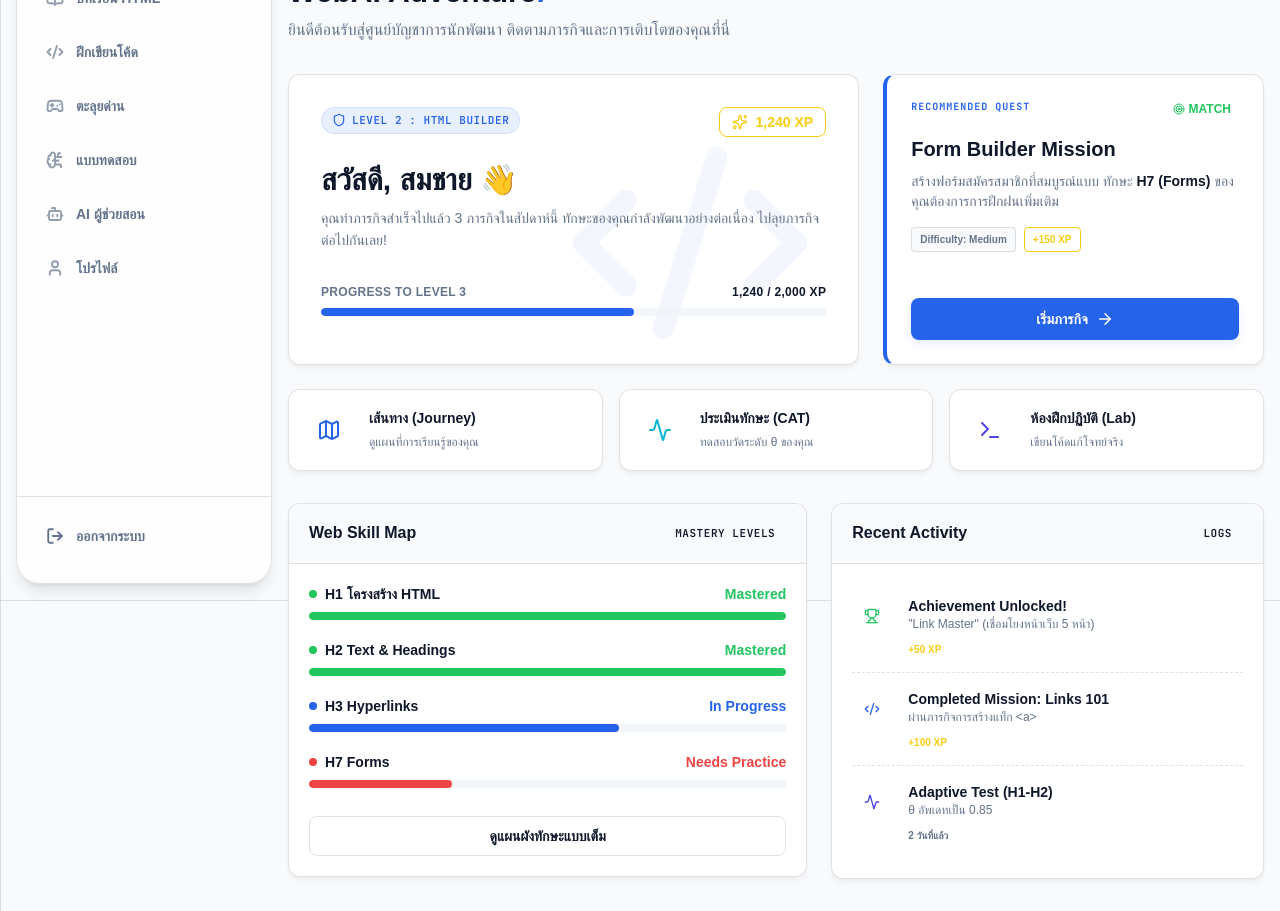
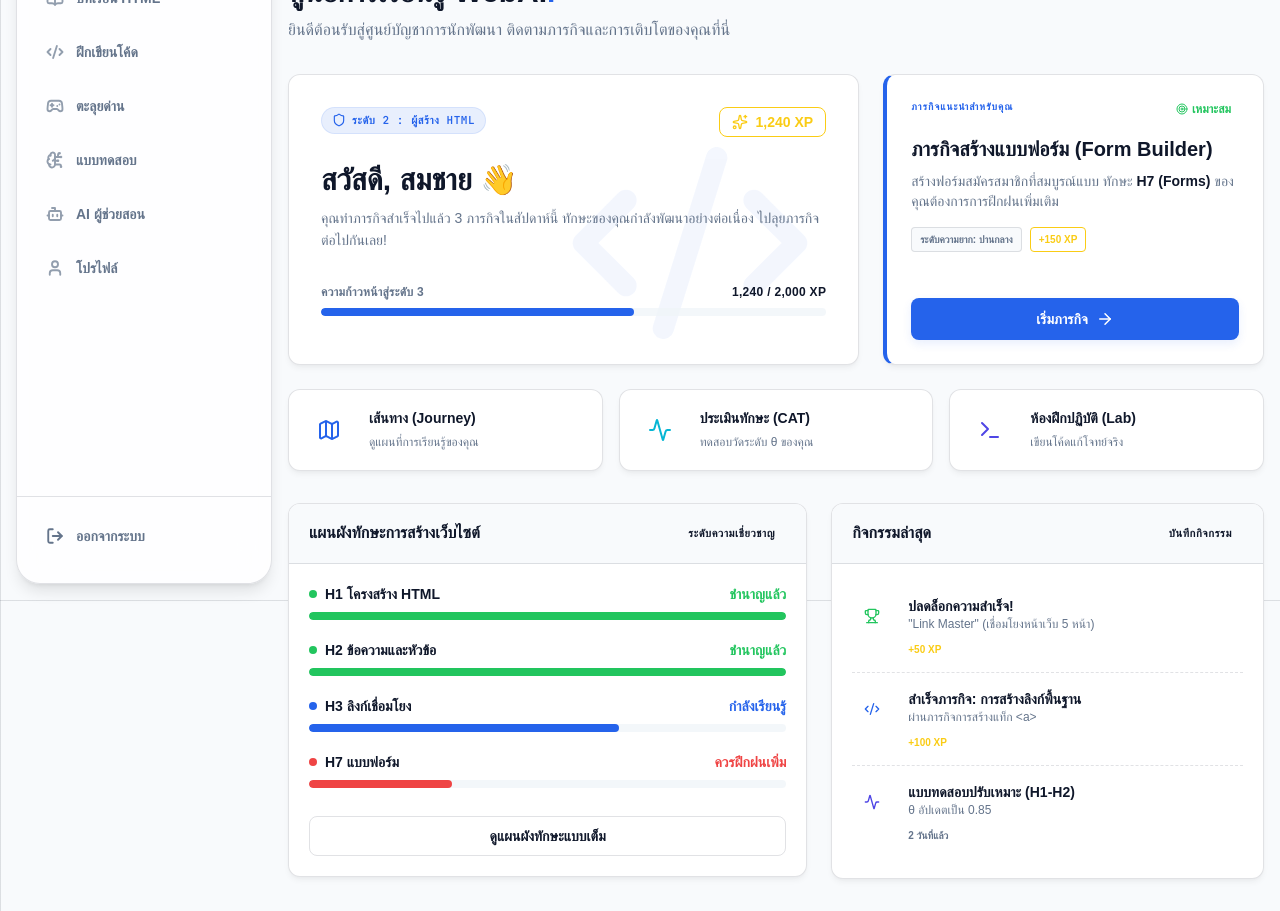
Before and after one commit to Pannawat2904/Webai-adaptive-learning, a Next.js app: page /student in a window 1280 px wide. Shown: the part 200-1111 px from the top of the page. Built offline with nearby package versions, Linux system fonts and the light colour scheme; no server answers; a web font is replaced by a local one.

Commit message:
feat(i18n): translate learning journey, dashboard, and assessment headings to Thai

```diff
--- a/src/app/student/assessment/page.tsx
+++ b/src/app/student/assessment/page.tsx
@@ -219,7 +219,7 @@ function AssessmentContent() {
           <div className="inline-flex items-center justify-center w-16 h-16 rounded-2xl bg-success-dim text-success mb-4">
             <CheckCircle2 className="w-8 h-8" />
           </div>
-          <h1 className="text-3xl font-black text-ink mb-2">Assessment Completed<span className="text-primary">.</span></h1>
+          <h1 className="text-3xl font-black text-ink mb-2">ประเมินผลเสร็จสิ้น<span className="text-primary">.</span></h1>
           <p className="text-muted">ระบบประมวลผลความเชี่ยวชาญของคุณเสร็จสิ้น นี่คือโปรไฟล์การเรียนรู้ของคุณ</p>
         </div>
 
@@ -233,14 +233,14 @@ function AssessmentContent() {
 
             {/* IRT Ability Block */}
             <div className="card p-5 border-primary">
-              <h3 className="text-sm font-bold text-muted uppercase tracking-wider mb-4 border-b border-line pb-2">Adaptive Ability</h3>
+              <h3 className="text-sm font-bold text-muted uppercase tracking-wider mb-4 border-b border-line pb-2">ระดับความสามารถ (Adaptive Ability)</h3>
               <div className="flex justify-between items-end mb-4">
                 <div>
-                  <div className="text-[10px] text-muted font-bold mb-1">OVERALL THETA (θ)</div>
+                  <div className="text-[10px] text-muted font-bold mb-1">ระดับความสามารถรวม (θ)</div>
                   <div className="text-4xl font-black text-ink">{theta}</div>
                 </div>
                 <div className="text-right">
-                  <div className="text-[10px] text-muted font-bold mb-1">MEASUREMENT ERROR (SE)</div>
+                  <div className="text-[10px] text-muted font-bold mb-1">ความคลาดเคลื่อนมาตรฐาน (SE)</div>
                   <div className="text-2xl font-bold text-muted">{se}</div>
                 </div>
               </div>
@@ -251,18 +251,18 @@ function AssessmentContent() {
 
             {/* Micro Skill Map */}
             <div className="card p-5 border-line">
-              <h3 className="text-sm font-bold text-muted uppercase tracking-wider mb-4 border-b border-line pb-2">Skill Diagnosis</h3>
+              <h3 className="text-sm font-bold text-muted uppercase tracking-wider mb-4 border-b border-line pb-2">การวิเคราะห์ทักษะ (Skill Diagnosis)</h3>
               <div className="space-y-3">
                 <div className="flex justify-between items-center text-sm">
-                  <span className="font-bold text-ink">Strong Skills</span>
+                  <span className="font-bold text-ink">ทักษะที่ทำได้ดี</span>
                   <span className="chip chip-success chip-mono py-0 px-2 text-[10px]">H1, H2</span>
                 </div>
                 <div className="flex justify-between items-center text-sm">
-                  <span className="font-bold text-ink">Developing</span>
+                  <span className="font-bold text-ink">กำลังพัฒนา</span>
                   <span className="chip chip-primary chip-mono py-0 px-2 text-[10px]">H3, H4</span>
                 </div>
                 <div className="flex justify-between items-center text-sm">
-                  <span className="font-bold text-ink">Needs Practice</span>
+                  <span className="font-bold text-ink">ควรฝึกฝนเพิ่ม</span>
                   <span className="chip chip-danger chip-mono py-0 px-2 text-[10px]">H7</span>
                 </div>
               </div>
@@ -273,8 +273,8 @@ function AssessmentContent() {
 
         <div className="card p-6 border-l-4 border-l-highlight bg-highlight-dim mb-8 flex flex-col md:flex-row items-center justify-between gap-6">
           <div>
-            <div className="text-[10px] font-mono font-bold text-highlight uppercase tracking-widest mb-1">Recommended Next Step</div>
-            <h3 className="text-lg font-bold text-ink mb-1">Form Builder Mission</h3>
+            <div className="text-[10px] font-mono font-bold text-highlight uppercase tracking-widest mb-1">ขั้นตอนแนะนำถัดไป</div>
+            <h3 className="text-lg font-bold text-ink mb-1">ภารกิจสร้างแบบฟอร์ม (Form Builder)</h3>
             <p className="text-sm text-muted">ระบบตรวจพบว่าคุณควรฝึกฝนเรื่อง Form เพิ่มเติมเพื่อเพิ่มค่า Ability (θ)</p>
           </div>
           <button className="btn btn-primary whitespace-nowrap" onClick={() => router.push('/student')}>
@@ -419,7 +419,7 @@ function AssessmentContent() {
               <div className="flex items-center gap-2"><span style={{ width: '11px', height: '11px', borderRadius: '3px', border: '1px solid var(--line)', display: 'inline-block' }}></span>ยังไม่ถึง</div>
             </div>
             <div style={{ marginTop: '18px', padding: '12px', background: 'var(--blue-dim)', borderRadius: '12px' }}>
-              <b style={{ fontSize: '11px', color: 'var(--blue)', display: 'block', marginBottom: '4px' }}>Adaptive Mode Active</b>
+              <b style={{ fontSize: '11px', color: 'var(--blue)', display: 'block', marginBottom: '4px' }}>ระบบปรับเหมาะกำลังทำงาน</b>
               <p style={{ margin: 0, fontSize: '10px', color: 'var(--blue)', lineHeight: 1.6, opacity: .85 }}>ระบบปรับระดับความยากของคำถามถัดไปตามความสามารถของคุณโดยอัตโนมัติ</p>
             </div>
           </aside>
--- a/src/app/student/layout.tsx
+++ b/src/app/student/layout.tsx
@@ -123,7 +123,7 @@ export default function StudentLayout({
         <header className="h-16 flex items-center justify-between px-6 mt-4 rounded-[20px] bg-surface/80 backdrop-blur-xl border border-line shadow-sm shrink-0">
           <div className="flex items-center gap-2">
             <span className="text-xs font-mono font-bold text-primary bg-primary-dim px-3 py-1.5 rounded-full border border-primary/20 flex items-center gap-1.5">
-              <Sparkles className="w-3.5 h-3.5" /> WebAI Student
+              <Sparkles className="w-3.5 h-3.5" /> ระบบการเรียนรู้ WebAI
             </span>
           </div>
 
--- a/src/app/student/lessons/page.tsx
+++ b/src/app/student/lessons/page.tsx
@@ -20,14 +20,14 @@ import {
 } from 'lucide-react';
 
 const JOURNEY_NODES = [
-  { id: 'H1', title: 'Web Explorer', desc: 'โครงสร้างเอกสาร HTML พื้นฐาน', icon: Globe, status: 'mastered' },
-  { id: 'H2', title: 'Structure Builder', desc: 'การจัดการข้อความและ Heading', icon: FileCode, status: 'mastered' },
-  { id: 'H3', title: 'Web Connector', desc: 'การเชื่อมโยง (Links) และ Navigation', icon: Network, status: 'progress' },
-  { id: 'H4', title: 'Media Integrator', desc: 'การแทรกรูปภาพและสื่อต่างๆ', icon: LayoutTemplate, status: 'available' },
-  { id: 'H5', title: 'Data Builder', desc: 'การสร้างตารางข้อมูล', icon: Database, status: 'locked' },
-  { id: 'H6', title: 'List Organizer', desc: 'การจัดการรายการ (Lists)', icon: Terminal, status: 'locked' },
-  { id: 'H7', title: 'Form Creator', desc: 'การสร้างแบบฟอร์มรับข้อมูล', icon: FormInput, status: 'locked' },
-  { id: 'H8', title: 'Semantic Architect', desc: 'โครงสร้าง Semantic HTML', icon: Cpu, status: 'locked' },
+  { id: 'H1', title: 'หน่วยที่ 1: โครงสร้างเอกสาร HTML พื้นฐาน', desc: 'DOCTYPE, html, head, body, title และ meta charset', icon: Globe, status: 'mastered' },
+  { id: 'H2', title: 'หน่วยที่ 2: การจัดการข้อความและหัวข้อ', desc: 'Heading h1-h6, ย่อหน้า p, การตัดบรรทัด br, hr และตัวหนา', icon: FileCode, status: 'mastered' },
+  { id: 'H3', title: 'หน่วยที่ 3: การเชื่อมโยงลิงก์และ Navigation', desc: 'แท็ก a, แอตทริบิวต์ href, target และการเชื่อมโยงภายในหน้า', icon: Network, status: 'progress' },
+  { id: 'H4', title: 'หน่วยที่ 4: การแทรกรูปภาพและสื่อประสม', desc: 'แท็ก img, แอตทริบิวต์ alt, figure และการจัดวางรูปภาพ', icon: LayoutTemplate, status: 'available' },
+  { id: 'H5', title: 'หน่วยที่ 5: การสร้างตารางข้อมูล (Tables)', desc: 'table, tr, td, th, thead, tbody และการผสานเซลล์', icon: Database, status: 'locked' },
+  { id: 'H6', title: 'หน่วยที่ 6: การจัดการรายการข้อมูล (Lists)', desc: 'รายการแบบไม่มีลำดับ ul, มีลำดับ ol และรายการ li', icon: Terminal, status: 'locked' },
+  { id: 'H7', title: 'หน่วยที่ 7: การสร้างแบบฟอร์มรับข้อมูล (Forms)', desc: 'form, input, label, select, textarea และปุ่ม button', icon: FormInput, status: 'locked' },
+  { id: 'H8', title: 'หน่วยที่ 8: โครงสร้าง Semantic HTML5', desc: 'header, nav, main, section, article, aside และ footer', icon: Cpu, status: 'locked' },
 ];
 
 export default function StudentJourneyPage() {
@@ -35,12 +35,12 @@ export default function StudentJourneyPage() {
     <div className="main-inner enter max-w-[900px] mx-auto">
       <div className="flex flex-wrap gap-2 items-center justify-between mb-8">
         <span className="flex items-center gap-2 text-sm font-bold text-muted bg-surface px-4 py-2 rounded-full border border-line">
-          <Terminal className="w-4 h-4 text-primary" /> ~/journey/map
+          <Terminal className="w-4 h-4 text-primary" /> ~/เส้นทางการเรียนรู้
         </span>
       </div>
 
       <div className="mb-12 text-center">
-        <h1 className="text-3xl font-black text-ink mb-2">Learning Journey<span className="text-primary">.</span></h1>
+        <h1 className="text-3xl font-black text-ink mb-2">เส้นทางการเรียนรู้<span className="text-primary">.</span></h1>
         <p className="text-muted">เส้นทางการเดินทางเพื่อเป็นนักพัฒนาเว็บไซต์ของคุณ</p>
       </div>
 
@@ -54,7 +54,7 @@ export default function StudentJourneyPage() {
 
           <div className="flex items-center justify-start md:justify-center mb-4">
             <div className="bg-surface border border-line px-4 py-2 rounded-full text-xs font-bold font-mono tracking-widest text-muted z-10 md:mr-0 ml-[10px] md:ml-0">
-              START
+              เริ่มต้น
             </div>
           </div>
 
@@ -108,8 +108,8 @@ export default function StudentJourneyPage() {
 
                     {node.status !== 'locked' && (
                       <div className="flex items-center gap-2 mt-auto">
-                        <span className={`text-[10px] px-2 py-1 rounded font-bold uppercase ${statusBg} ${statusColor}`}>
-                          {node.status === 'mastered' ? 'Mastered' : node.status === 'progress' ? 'In Progress' : 'Available'}
+                        <span className={`text-[10px] px-2.5 py-1 rounded-full font-bold ${statusBg} ${statusColor}`}>
+                          {node.status === 'mastered' ? 'เรียนรู้แล้ว' : node.status === 'progress' ? 'กำลังเรียน' : 'พร้อมเรียน'}
                         </span>
                       </div>
                     )}
--- a/src/app/student/page.tsx
+++ b/src/app/student/page.tsx
@@ -45,15 +45,15 @@ export default function StudentDashboardPage() {
     <div className="main-inner enter max-w-[1200px] mx-auto">
       <div className="flex flex-wrap gap-2 items-center justify-between mb-8">
         <span className="flex items-center gap-2 text-sm font-bold text-muted bg-surface px-4 py-2 rounded-full border border-line">
-          <Terminal className="w-4 h-4 text-primary" /> ~/journey/dashboard
+          <Terminal className="w-4 h-4 text-primary" /> ~/แดชบอร์ด
         </span>
         <div className="flex gap-2">
-          <span className="chip chip-warning chip-mono hidden md:inline-flex"><Zap className="w-3 h-3" />3 Day Streak</span>
+          <span className="chip chip-warning chip-mono hidden md:inline-flex"><Zap className="w-3 h-3" />เรียนต่อเนื่อง 3 วัน</span>
         </div>
       </div>
 
       <div className="mb-8">
-        <h1 className="text-3xl font-black text-ink mb-2">WebAI Adventure<span className="text-primary">.</span></h1>
+        <h1 className="text-3xl font-black text-ink mb-2">ศูนย์การเรียนรู้ WebAI<span className="text-primary">.</span></h1>
         <p className="text-muted">ยินดีต้อนรับสู่ศูนย์บัญชาการนักพัฒนา ติดตามภารกิจและการเติบโตของคุณที่นี่</p>
       </div>
 
@@ -68,7 +68,7 @@ export default function StudentDashboardPage() {
           <div className="relative z-10">
             <div className="flex justify-between items-start mb-6">
               <span className="chip chip-primary chip-mono">
-                <Shield className="w-3 h-3" /> LEVEL 2 : HTML BUILDER
+                <Shield className="w-3 h-3" /> ระดับ 2 : ผู้สร้าง HTML
               </span>
               <div className="flex items-center gap-2 text-highlight font-bold bg-highlight-dim px-3 py-1 rounded-lg border border-highlight-dim text-sm">
                 <Sparkles className="w-4 h-4" /> 1,240 XP
@@ -76,7 +76,7 @@ export default function StudentDashboardPage() {
             </div>
 
             <h2 className="mb-2 text-2xl md:text-3xl font-bold leading-tight text-ink">
-              สวัสดี, {profile?.full_name?.split(' ')[0] || 'Developer'} 👋
+              สวัสดี, {profile?.full_name?.split(' ')[0] || 'นักเรียน'} 👋
             </h2>
             <p className="text-muted mb-8 text-sm leading-relaxed max-w-xl">
               คุณทำภารกิจสำเร็จไปแล้ว 3 ภารกิจในสัปดาห์นี้ ทักษะของคุณกำลังพัฒนาอย่างต่อเนื่อง ไปลุยภารกิจต่อไปกันเลย!
@@ -84,7 +84,7 @@ export default function StudentDashboardPage() {
 
             <div className="flex flex-col mb-4">
               <div className="flex justify-between text-xs font-bold text-muted mb-2 uppercase tracking-wide">
-                <span>Progress to Level 3</span>
+                <span>ความก้าวหน้าสู่ระดับ 3</span>
                 <span className="text-ink">1,240 / 2,000 XP</span>
               </div>
               <div className="bar"><span style={{ width: '62%' }}></span></div>
@@ -96,18 +96,18 @@ export default function StudentDashboardPage() {
         <div className="card p-6 bg-surface border-line quest-card flex flex-col justify-between hover:-translate-y-1 transition-transform">
           <div>
             <div className="flex justify-between items-start mb-4">
-              <div className="text-[10px] font-mono font-bold text-primary uppercase tracking-widest">Recommended Quest</div>
+              <div className="text-[10px] font-mono font-bold text-primary uppercase tracking-widest">ภารกิจแนะนำสำหรับคุณ</div>
               <div className="text-xs font-bold text-success bg-success-dim px-2 py-0.5 rounded flex items-center gap-1">
-                <Target className="w-3 h-3" /> MATCH
+                <Target className="w-3 h-3" /> เหมาะสม
               </div>
             </div>
-            <h3 className="text-xl font-bold text-ink mb-2">Form Builder Mission</h3>
+            <h3 className="text-xl font-bold text-ink mb-2">ภารกิจสร้างแบบฟอร์ม (Form Builder)</h3>
             <p className="text-sm text-muted mb-4">
               สร้างฟอร์มสมัครสมาชิกที่สมบูรณ์แบบ ทักษะ <strong className="text-ink">H7 (Forms)</strong> ของคุณต้องการการฝึกฝนเพิ่มเติม
             </p>
 
             <div className="flex gap-2 mb-6">
-              <span className="text-[10px] px-2 py-1 bg-bg-base border border-line rounded text-muted font-bold">Difficulty: Medium</span>
+              <span className="text-[10px] px-2 py-1 bg-bg-base border border-line rounded text-muted font-bold">ระดับความยาก: ปานกลาง</span>
               <span className="text-[10px] px-2 py-1 bg-highlight-dim border border-highlight-dim rounded text-highlight font-bold">+150 XP</span>
             </div>
           </div>
@@ -152,35 +152,35 @@ export default function StudentDashboardPage() {
       <div className="grid grid-cols-1 lg:grid-cols-[1.2fr_1fr] gap-6 items-start">
         <div className="card border-line">
           <div className="card-head">
-            <h3>Web Skill Map</h3>
-            <span className="chip chip-mono">MASTERY LEVELS</span>
+            <h3>แผนผังทักษะการสร้างเว็บไซต์</h3>
+            <span className="chip chip-mono">ระดับความเชี่ยวชาญ</span>
           </div>
           <div className="card-body flex flex-col gap-5">
             <div>
               <div className="flex justify-between items-center text-sm font-bold mb-2">
                 <span className="flex items-center gap-2"><div className="w-2 h-2 rounded-full bg-success"></div> H1 โครงสร้าง HTML</span>
-                <span className="text-success">Mastered</span>
+                <span className="text-success">ชำนาญแล้ว</span>
               </div>
               <div className="bar success"><span style={{ width: '100%' }}></span></div>
             </div>
             <div>
               <div className="flex justify-between items-center text-sm font-bold mb-2">
-                <span className="flex items-center gap-2"><div className="w-2 h-2 rounded-full bg-success"></div> H2 Text & Headings</span>
-                <span className="text-success">Mastered</span>
+                <span className="flex items-center gap-2"><div className="w-2 h-2 rounded-full bg-success"></div> H2 ข้อความและหัวข้อ</span>
+                <span className="text-success">ชำนาญแล้ว</span>
               </div>
               <div className="bar success"><span style={{ width: '100%' }}></span></div>
             </div>
             <div>
               <div className="flex justify-between items-center text-sm font-bold mb-2">
-                <span className="flex items-center gap-2"><div className="w-2 h-2 rounded-full bg-primary"></div> H3 Hyperlinks</span>
-                <span className="text-primary">In Progress</span>
+                <span className="flex items-center gap-2"><div className="w-2 h-2 rounded-full bg-primary"></div> H3 ลิงก์เชื่อมโยง</span>
+                <span className="text-primary">กำลังเรียนรู้</span>
               </div>
               <div className="bar"><span style={{ width: '65%' }}></span></div>
             </div>
             <div>
               <div className="flex justify-between items-center text-sm font-bold mb-2">
-                <span className="flex items-center gap-2"><div className="w-2 h-2 rounded-full bg-danger"></div> H7 Forms</span>
-                <span className="text-danger">Needs Practice</span>
+                <span className="flex items-center gap-2"><div className="w-2 h-2 rounded-full bg-danger"></div> H7 แบบฟอร์ม</span>
+                <span className="text-danger">ควรฝึกฝนเพิ่ม</span>
               </div>
               <div className="bar danger"><span style={{ width: '30%' }}></span></div>
             </div>
@@ -193,8 +193,8 @@ export default function StudentDashboardPage() {
 
         <div className="card flex-1 border-line">
           <div className="card-head">
-            <h3>Recent Activity</h3>
-            <span className="chip chip-mono">LOGS</span>
+            <h3>กิจกรรมล่าสุด</h3>
+            <span className="chip chip-mono">บันทึกกิจกรรม</span>
           </div>
           <div className="card-body pt-2 space-y-1">
             <div className="flex gap-4 py-3 border-b border-dashed border-line">
@@ -202,7 +202,7 @@ export default function StudentDashboardPage() {
                 <Trophy className="w-4 h-4" />
               </div>
               <div>
-                <b className="text-sm block text-ink">Achievement Unlocked!</b>
+                <b className="text-sm block text-ink">ปลดล็อกความสำเร็จ!</b>
                 <small className="text-muted text-xs block mb-1">"Link Master" (เชื่อมโยงหน้าเว็บ 5 หน้า)</small>
                 <span className="text-[10px] text-highlight font-bold">+50 XP</span>
               </div>
@@ -212,7 +212,7 @@ export default function StudentDashboardPage() {
                 <Code2 className="w-4 h-4" />
               </div>
               <div>
-                <b className="text-sm block text-ink">Completed Mission: Links 101</b>
+                <b className="text-sm block text-ink">สำเร็จภารกิจ: การสร้างลิงก์พื้นฐาน</b>
                 <small className="text-muted text-xs block mb-1">ผ่านภารกิจการสร้างแท็ก &lt;a&gt;</small>
                 <span className="text-[10px] text-highlight font-bold">+100 XP</span>
               </div>
@@ -222,8 +222,8 @@ export default function StudentDashboardPage() {
                 <Activity className="w-4 h-4" />
               </div>
               <div>
-                <b className="text-sm block text-ink">Adaptive Test (H1-H2)</b>
-                <small className="text-muted text-xs block mb-1">θ อัพเดทเป็น 0.85</small>
+                <b className="text-sm block text-ink">แบบทดสอบปรับเหมาะ (H1-H2)</b>
+                <small className="text-muted text-xs block mb-1">θ อัปเดตเป็น 0.85</small>
                 <span className="text-[10px] text-muted font-bold">2 วันที่แล้ว</span>
               </div>
             </div>
```
